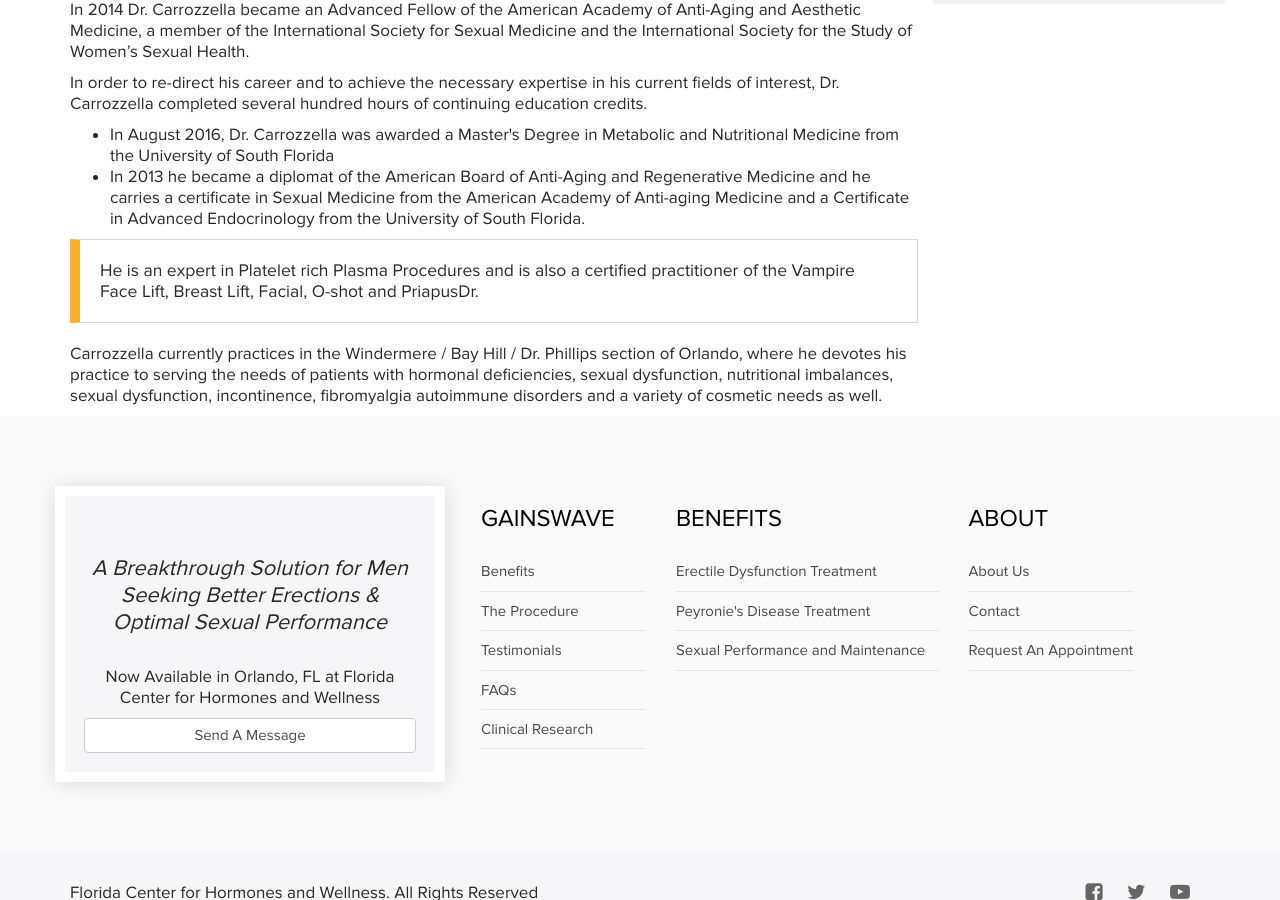
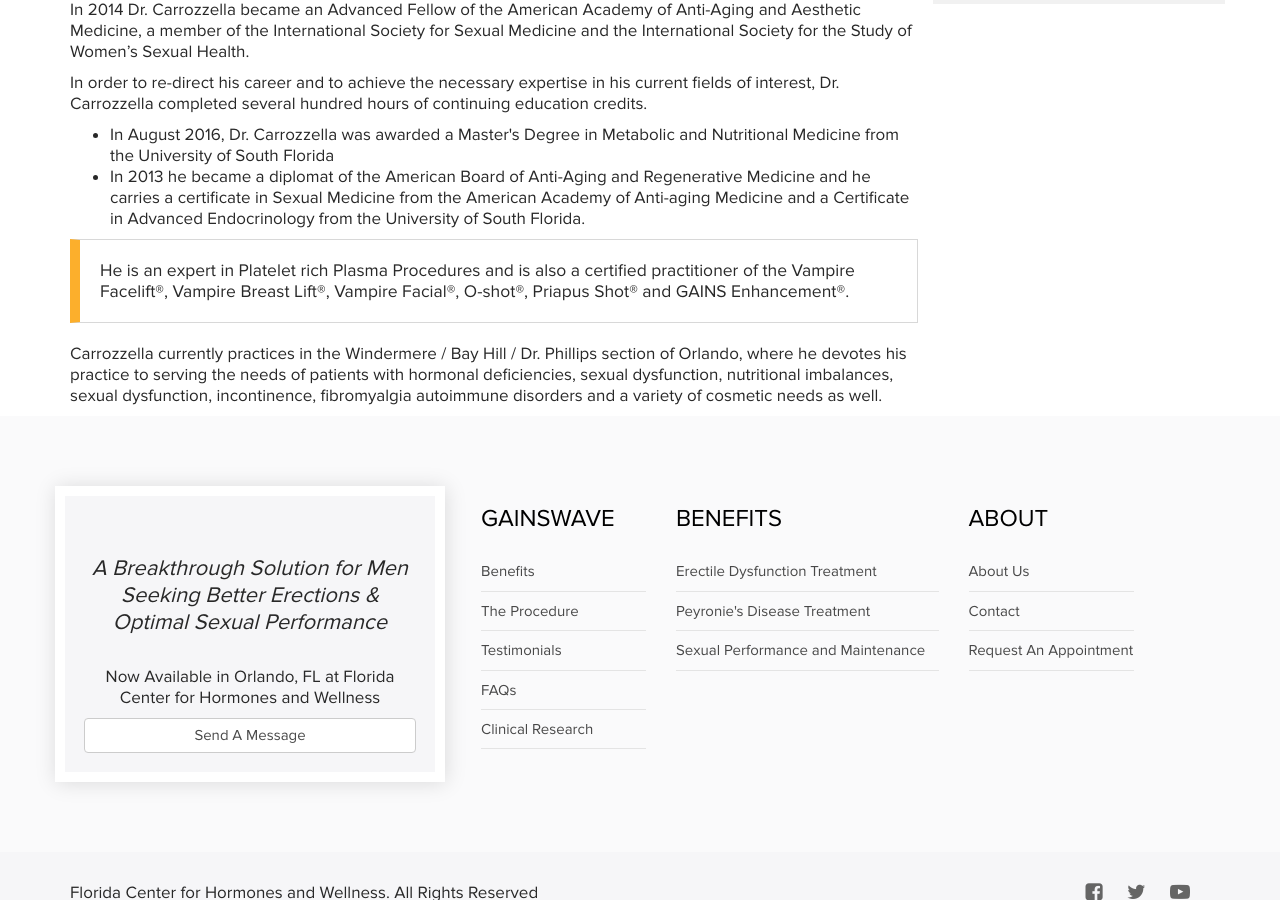
Before and after one commit to aaghealth/gainswavecolumbus.com, a Jekyll site: the page built from about.html, in a window 1280 px wide and 900 px high, scrolled down 888 px. Built offline with Jekyll 4.4.1, drawn with Linux system fonts in a browser that asks for light colours; nearby versions of some CDN libraries.

Commit message:
Update about.html

```diff
--- a/about.html
+++ b/about.html
@@ -25,6 +25,6 @@ layout: page-sidebar
   <li>In August 2016, Dr. Carrozzella was awarded a Master's Degree in Metabolic and Nutritional Medicine from the University of South Florida</li>
   <li>In 2013 he became a diplomat of the American Board of Anti-Aging and Regenerative Medicine and he carries a certificate in Sexual Medicine from the American Academy of Anti-aging Medicine and a Certificate in Advanced Endocrinology from the University of South Florida.</li>
 </ul>
-<blockquote>  He is an expert in Platelet rich Plasma Procedures and is also a certified practitioner of the Vampire Face Lift, Breast Lift, Facial, O-shot and PriapusDr.</blockquote>
+<blockquote> He is an expert in Platelet rich Plasma Procedures and is also a certified practitioner of the Vampire Facelift®, Vampire Breast Lift®, Vampire Facial®, O-shot®, Priapus Shot® and GAINS Enhancement®.</blockquote>
 
 <p>Carrozzella currently practices in the Windermere / Bay Hill / Dr. Phillips section of Orlando, where he devotes his practice to serving the needs of patients with hormonal deficiencies, sexual dysfunction, nutritional imbalances, sexual dysfunction, incontinence, fibromyalgia autoimmune disorders and a variety of cosmetic needs as well.</p>
```
